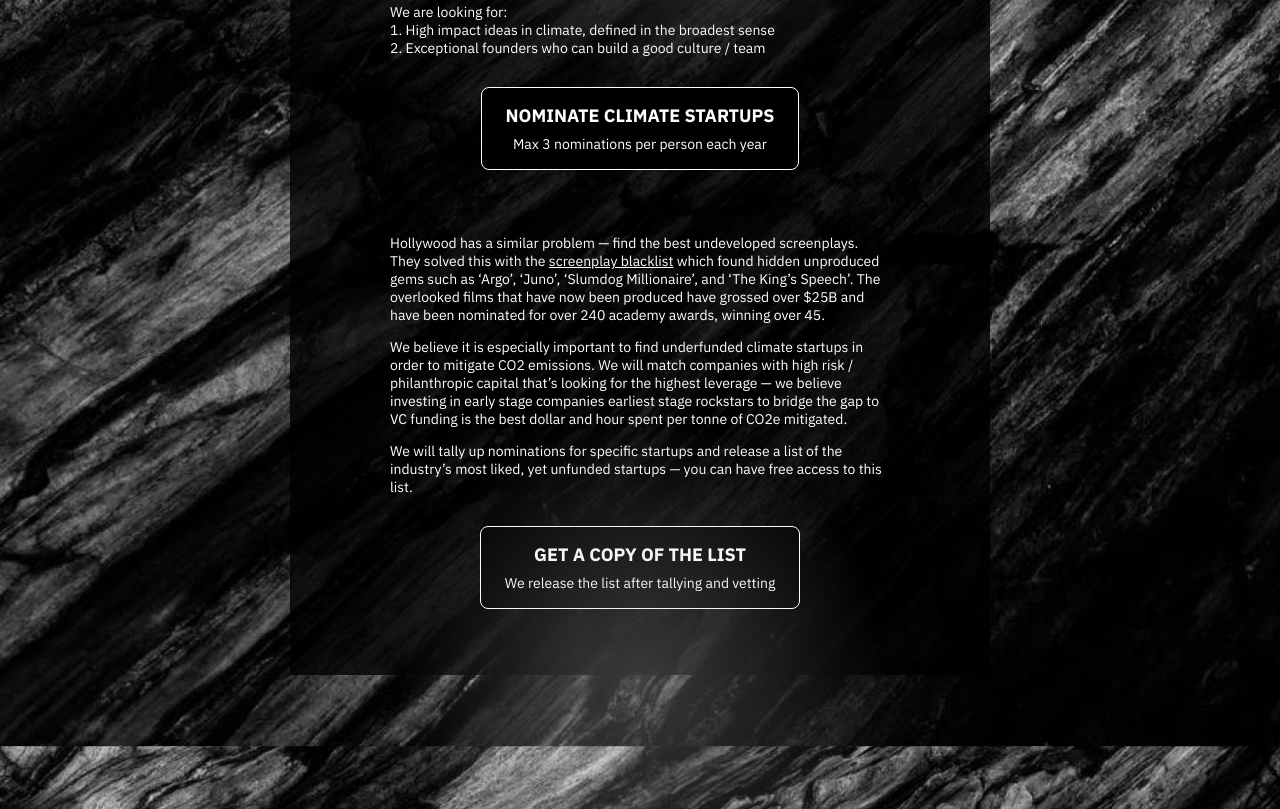
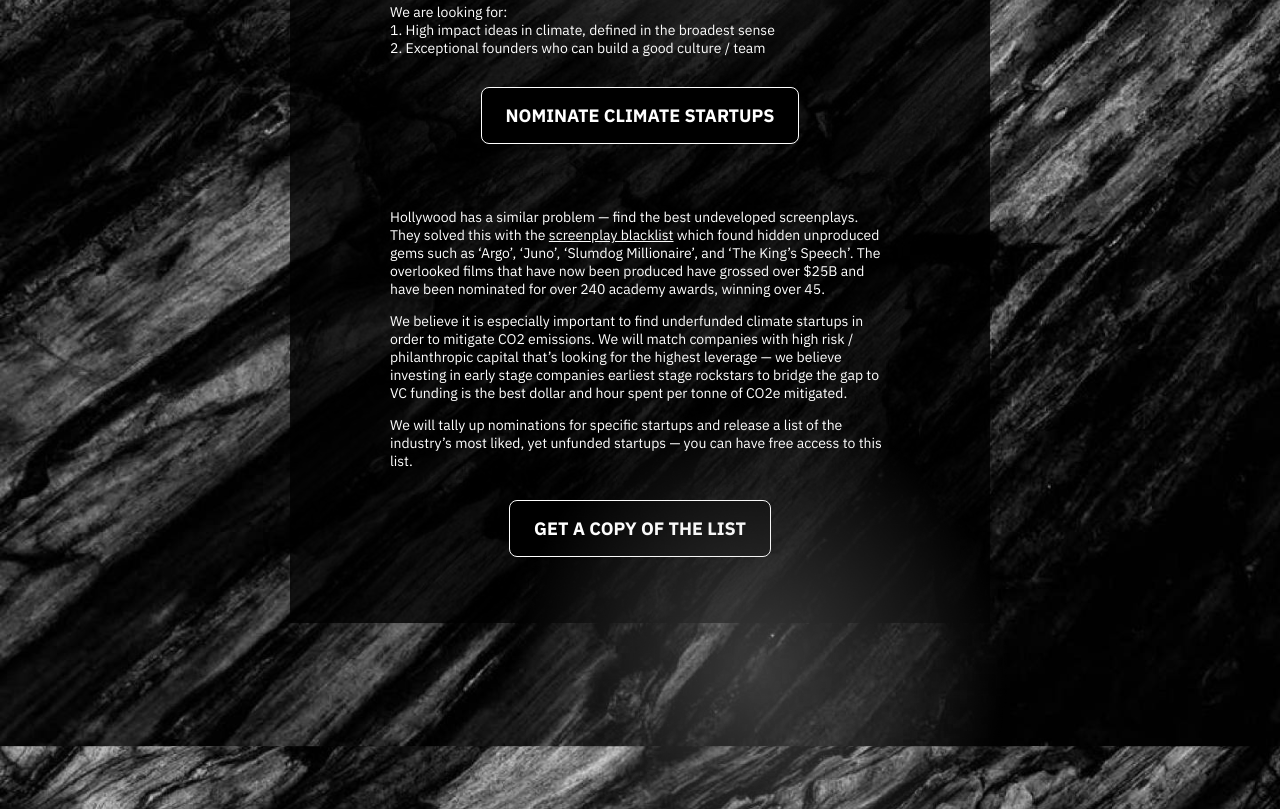
Before and after one commit to cssndrx/diamondlist, a plain HTML site: page index.html in a window 1280 px wide. Shown: the part 428-1237 px from the top of the page. Drawn offline with nearby package versions, Linux system fonts and the light colour scheme; some packages are replaced by stand-ins of ours; a script that the page names is missing.

Commit message:
Fix bug where gradient was preventing button from getting clicked. Remove subtext on buttons.

```diff
--- a/index.html
+++ b/index.html
@@ -248,7 +248,7 @@ We are looking for:<br>
   <div class="btn-big-text">
     NOMINATE CLIMATE STARTUPS
   </div>
-  <div class="btn-small-text">Max 3 nominations per person each year</div>
+<!--  <div class="btn-small-text">Max 3 nominations per person each year</div> -->
 </a>
 </div>
 
@@ -270,13 +270,13 @@ We will tally up nominations for specific startups and release a list of the ind
 
 
 <div style="display: flex; justify-content: center; position:relative">
-<a href="https://forms.gle/bv2h8DfzeJ5f9oKd9" class="btn">
+<a href="https://forms.gle/bv2h8DfzeJ5f9oKd9" class="btn" style="position:relative">
   <div class="btn-big-text">
     GET A COPY OF THE LIST
   </div>
-  <div class="btn-small-text">We release the list after tallying and vetting</div>
+<!--  <div class="btn-small-text">We release the list after tallying and vetting</div> -->
+  <img class="gradient" src="rad-gradient.png" style="left:0%; top: -100px;">
 </a>
-  <img class="gradient" src="rad-gradient.png" style="left:0%; top: -100px">
 
 </div>
 
```
